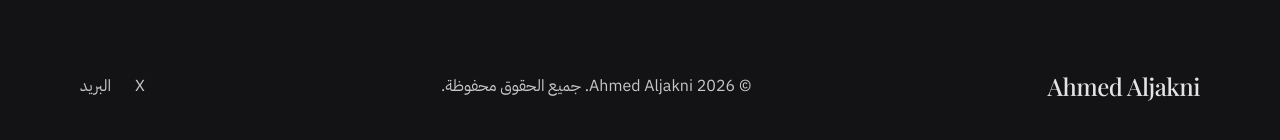
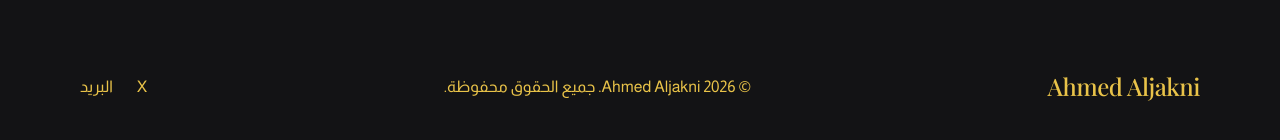
Before and after one commit to aljakny/portfolio, a plain HTML site: page index.html in a window 1280 px wide. Shown: the part 2715-2855 px from the top of the page. Drawn offline with nearby package versions, Linux system fonts and the light colour scheme; animation ran at ten frames a second.

Commit message:
Add files via upload

```diff
--- a/css/style.css
+++ b/css/style.css
@@ -1,5 +1,5 @@
 /* Google Fonts */
-@import url('https://fonts.googleapis.com/css2?family=IBM+Plex+Sans+Arabic:wght@400;600&family=IBM+Plex+Sans:wght@400;600&family=Playfair+Display:wght@400;500;600;700&display=swap');
+@import url('https://fonts.googleapis.com/css2?family=Almarai:wght@300;400;700;800&family=Playfair+Display:wght@400;500;600;700&display=swap');
 /* Material Symbols */
 @import url('https://fonts.googleapis.com/css2?family=Material+Symbols+Outlined:wght,FILL@100..700,0..1&display=swap');
 
@@ -24,8 +24,8 @@
   --on-surface-variant: #c7c6ca;
   --error: #ffb4ab;
   --font-display: 'Playfair Display', Georgia, serif;
-  --font-body: 'IBM Plex Sans Arabic', 'IBM Plex Sans', system-ui, sans-serif;
-  --font-label: 'IBM Plex Sans Arabic', 'IBM Plex Sans', system-ui, sans-serif;
+  --font-body: 'Almarai', 'IBM Plex Sans Arabic', system-ui, sans-serif;
+  --font-label: 'Almarai', 'IBM Plex Sans Arabic', system-ui, sans-serif;
 }
 
 /* Reset & Base */
@@ -501,6 +501,19 @@ body {
   border-top: 1px solid rgba(70, 70, 74, 0.05);
   background: var(--obsidian-light);
 }
+.site-footer .nav-logo,
+.site-footer p {
+  color: var(--gold) !important;
+  transition: color 0.3s ease, text-shadow 0.3s ease, transform 0.3s ease;
+  display: inline-block;
+  cursor: pointer;
+}
+.site-footer .nav-logo:hover,
+.site-footer p:hover {
+  color: #fff !important;
+  text-shadow: 0 0 16px rgba(233, 195, 73, 0.7);
+  transform: translateY(-2px);
+}
 .footer-inner {
   display: flex;
   flex-direction: column;
@@ -521,14 +534,26 @@ body {
   gap: 24px;
 }
 .footer-link {
-  color: var(--on-surface-variant);
+  color: var(--gold);
   text-decoration: none;
   font-family: var(--font-body);
   font-size: 16px;
-  transition: color 0.3s;
+  transition: color 0.3s ease, text-shadow 0.3s ease, transform 0.3s ease;
+  display: inline-block;
 }
 .footer-link:hover {
-  color: var(--gold);
+  color: #fff;
+  text-shadow: 0 0 16px rgba(233, 195, 73, 0.7);
+  transform: translateY(-2px);
+}
+
+/* Heading Hover Effect — all h1/h2/h3 */
+h1, h2, h3 {
+  transition: color 0.3s ease, text-shadow 0.3s ease;
+}
+h1:hover, h2:hover, h3:hover {
+  color: var(--gold) !important;
+  text-shadow: 0 0 20px rgba(233, 195, 73, 0.35);
 }
 
 /* Language Switcher */
--- a/index.html
+++ b/index.html
@@ -87,7 +87,7 @@
         <div class="ambient-orb gold" style="position: absolute; top: -50%; right: -25%; width: 256px; height: 256px; opacity: 0.1;"></div>
         <div class="grid-12 about-grid" style="position: relative; z-index: 10;">
           <div style="grid-column: span 6;">
-            <h2 class="text-headline-md text-gold mb-6">الخبرة الأكاديمية والعملية</h2>
+            <h2 class="text-headline-md text-gold mb-6">الخبرات الأكاديمية والعملية</h2>
             <p class="text-body-md text-on-surface-variant leading-relaxed">
               حاصل على درجة الماجستير في تقنية المعلومات، أجمع بين المعرفة النظرية العميقة والتطبيق العملي في بيئات العمل المتطورة.
             </p>
```
Also changed, not shown: 1 other file.
